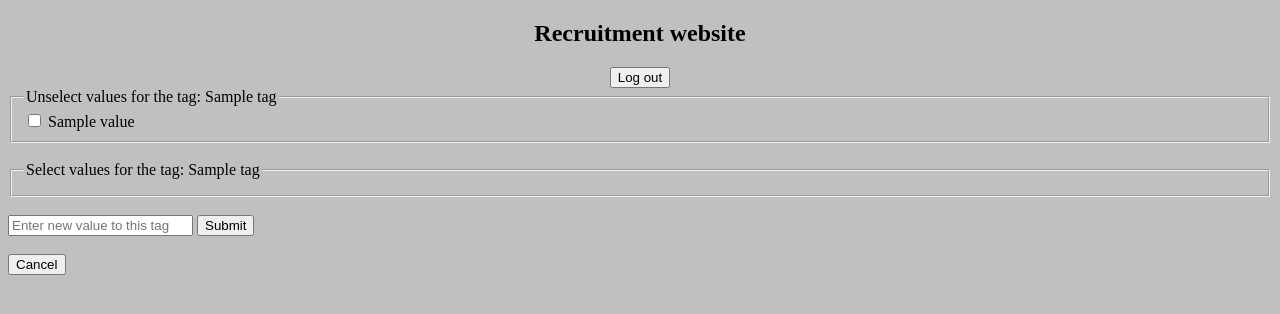
After one commit to smolin8033/Recruiting-app, a Django app: page /candidates/1/1/update/ in a window 1280 px wide. The commit adds this page. Shown: the top 314 px of the page. Run offline with Django 4.2, Linux system fonts and the light colour scheme; tables that the repository leaves empty hold one stand-in row (values such as "Sample post").

Commit message:
writing update

```diff
--- a/candidates/templates/candidate.html
+++ b/candidates/templates/candidate.html
@@ -12,9 +12,12 @@
     {{ tag.values.all|join:", " }}
     <form action="{% url 'delete_tag' pk=tag.id candidate_id=candidate.id %}">
         <input type="submit" value="Delete this tag" />
+    </form>
+    <form action="{% url 'update_tag' pk=tag.id candidate_id=candidate.id %}">
+        <input type="submit" value="Update" />
     </form> <br>
     {% endfor %} <br>
-    <form action="{% url 'add_tags' pk=candidate.id %}">
+    <form action="{% url 'add_tag' pk=candidate.id %}">
         <input type="submit" value="And tag and value" />
     </form>
 
--- /dev/null
+++ b/candidates/templates/update_tag.html
@@ -0,0 +1,31 @@
+{% extends 'base.html' %}
+
+{% block content %}
+<center>
+    <form action="{% url 'logout' %}" method="POST">{% csrf_token %}
+        <input type="submit" value="Log out">
+    </form>
+</center>
+<form method="POST"> {% csrf_token %}
+<fieldset>
+    <legend>Unselect values for the tag: {{ tag }}</legend>
+    {% for v in selected_queryset %}
+    <input type="checkbox" name="unselect_values" id="{{v.id}}" value="{{v}}">
+    <label for="{{v}}">{{v}}</label>
+    {% endfor %}
+</fieldset> <br>
+<fieldset>
+    <legend>Select values for the tag: {{ tag }}</legend>
+    {% for v in unselected_queryset %}
+    <input type="checkbox" name="select_values" id="{{v.id}}" value="{{v}}">
+    <label for="{{v}}">{{v}}</label>
+    {% endfor %}
+</fieldset> <br>
+<input type="text" placeholder="Enter new value to this tag" name="new_value"/>
+<button type="submit">Submit</button>
+</form> <br>
+
+<form action="{% url 'candidate' pk=candidate.id %}">
+    <input type="submit" value="Cancel" />
+</form>
+{% endblock %}
--- a/candidates/urls.py
+++ b/candidates/urls.py
@@ -8,6 +8,7 @@ urlpatterns = [
     path('signup/', views.signup_view, name='signup'),
     path('candidates/<int:pk>/', views.CandidateDetailView.as_view(), name='candidate'),
     path('candidates/', views.CandidateListView.as_view(), name='candidates'),
-    path('candidates/<int:pk>/add/', views.tag_create, name='add_tags'),
+    path('candidates/<int:pk>/add/', views.tag_create, name='add_tag'),
     path('candidates/<int:candidate_id>/<int:pk>/delete_tag/', views.tag_delete, name='delete_tag'),
+    path('candidates/<int:candidate_id>/<int:pk>/update/', views.tag_update, name='update_tag'),
 ]
--- a/candidates/views.py
+++ b/candidates/views.py
@@ -105,3 +105,39 @@ def tag_delete(request, pk, candidate_id):
         'candidate_id': candidate_id,
     }
     return render(request, 'delete_tag.html', context)
+
+
+def tag_update(request, pk, candidate_id):
+    candidate = get_object_or_404(Candidate, pk=candidate_id)
+    tag = get_object_or_404(Tag, pk=pk)
+
+    selected_queryset = tag.values.all()
+    all_values = Value.objects.all()
+    unselected_queryset = all_values.difference(selected_queryset)
+
+    if request.method == 'POST':
+        unselected_values = request.POST.getlist('unselect_values')
+        selected_values = request.POST.getlist('select_values')
+
+        for value in unselected_values:
+            value = get_object_or_404(Value, name=value)
+            tag.values.remove(value)
+
+        for value in selected_values:
+            value = get_object_or_404(Value, name=value)
+            tag.values.add(value)
+
+        if request.POST.get('new_value'):
+            new_value = request.POST.get('new_value')
+            new_value = Value.objects.create(name=new_value)
+            tag.values.add(new_value)
+
+        return redirect('candidate', pk=candidate_id)
+
+    context = {
+        'candidate': candidate,
+        'tag': tag,
+        'selected_queryset': selected_queryset,
+        'unselected_queryset': unselected_queryset,
+    }
+    return render(request, 'update_tag.html', context)
```
